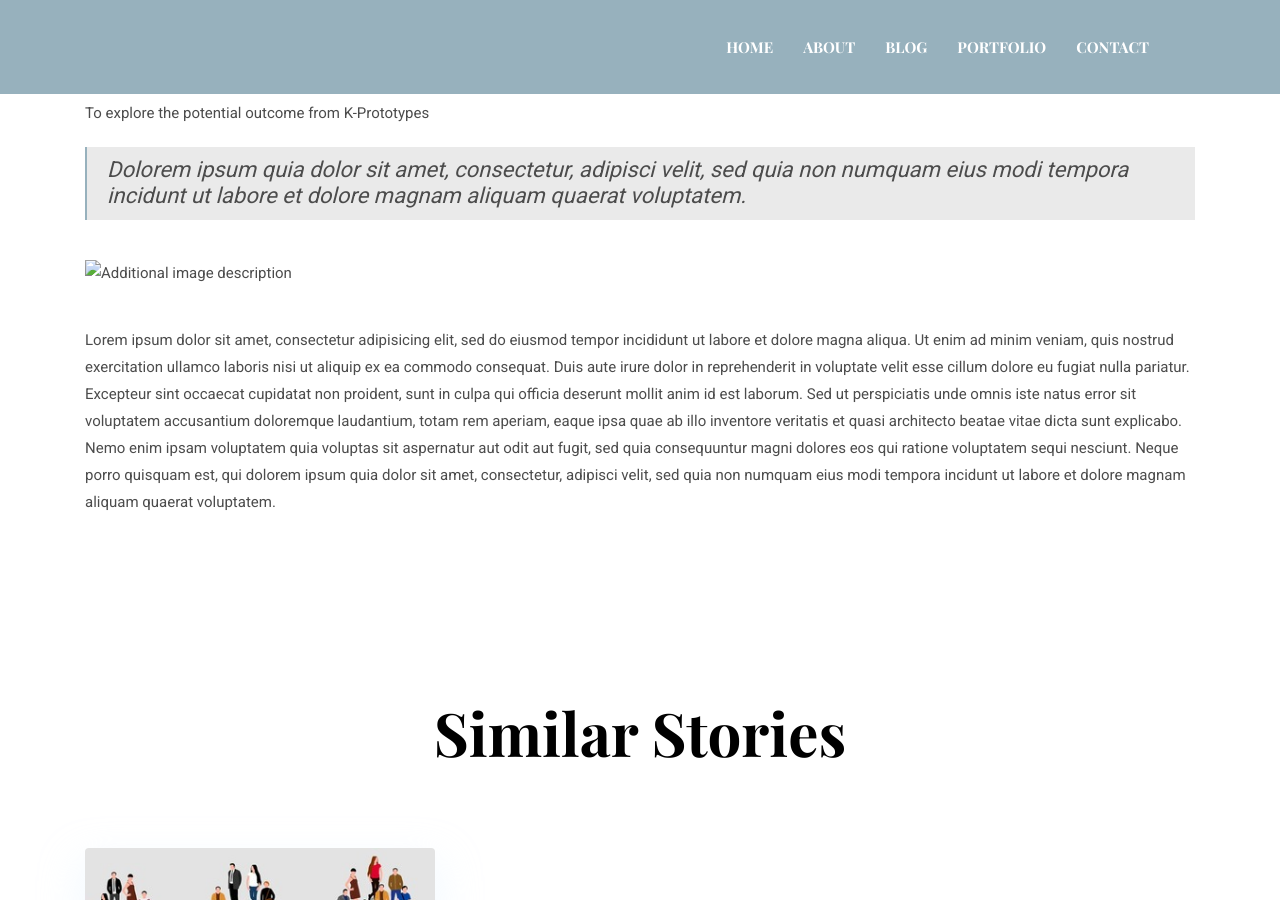
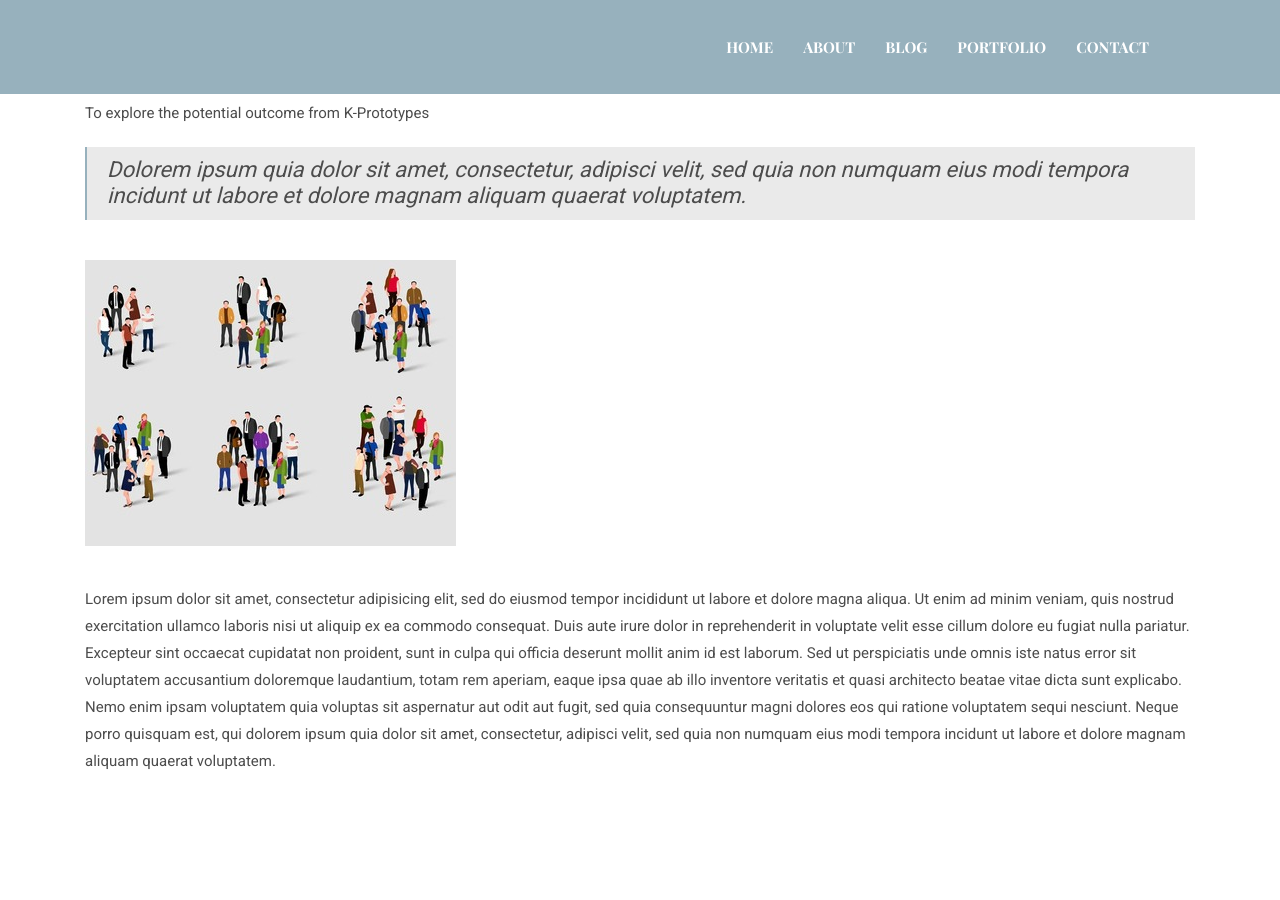
Before and after one commit to RandaAdel/RandaAdel.github.io, a Jekyll site: the page built from _posts/2024-10-30-clustering-with-categorical-data.markdown, in a window 1280 px wide and 900 px high, scrolled down 975 px. Built offline with Jekyll 4.4.1, drawn with Linux system fonts in a browser that asks for light colours.

Commit message:
add more pics

```diff
--- a/_posts/2024-10-30-clustering-with-categorical-data.markdown
+++ b/_posts/2024-10-30-clustering-with-categorical-data.markdown
@@ -15,6 +15,6 @@
 
 > Dolorem ipsum quia dolor sit amet, consectetur, adipisci velit, sed quia non numquam eius modi tempora incidunt ut labore et dolore magnam aliquam quaerat voluptatem.
 
-![Additional image description](/assets/images/cluster.jpg)
+![Additional image description](/assets/images/blog/cluster.jpg)
 
 Lorem ipsum dolor sit amet, consectetur adipisicing elit, sed do eiusmod tempor incididunt ut labore et dolore magna aliqua. Ut enim ad minim veniam, quis nostrud exercitation ullamco laboris nisi ut aliquip ex ea commodo consequat. Duis aute irure dolor in reprehenderit in voluptate velit esse cillum dolore eu fugiat nulla pariatur. Excepteur sint occaecat cupidatat non proident, sunt in culpa qui officia deserunt mollit anim id est laborum. Sed ut perspiciatis unde omnis iste natus error sit voluptatem accusantium doloremque laudantium, totam rem aperiam, eaque ipsa quae ab illo inventore veritatis et quasi architecto beatae vitae dicta sunt explicabo. Nemo enim ipsam voluptatem quia voluptas sit aspernatur aut odit aut fugit, sed quia consequuntur magni dolores eos qui ratione voluptatem sequi nesciunt. Neque porro quisquam est, qui dolorem ipsum quia dolor sit amet, consectetur, adipisci velit, sed quia non numquam eius modi tempora incidunt ut labore et dolore magnam aliquam quaerat voluptatem.
```
